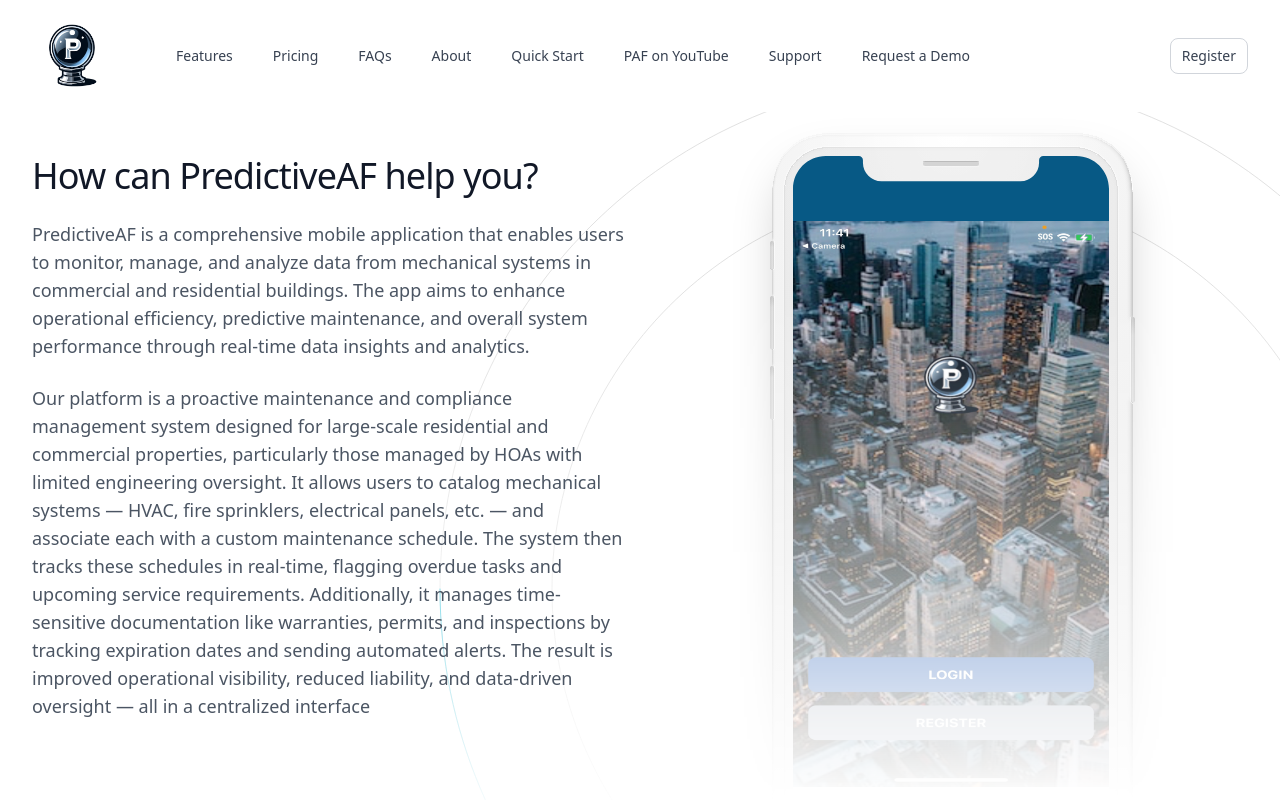
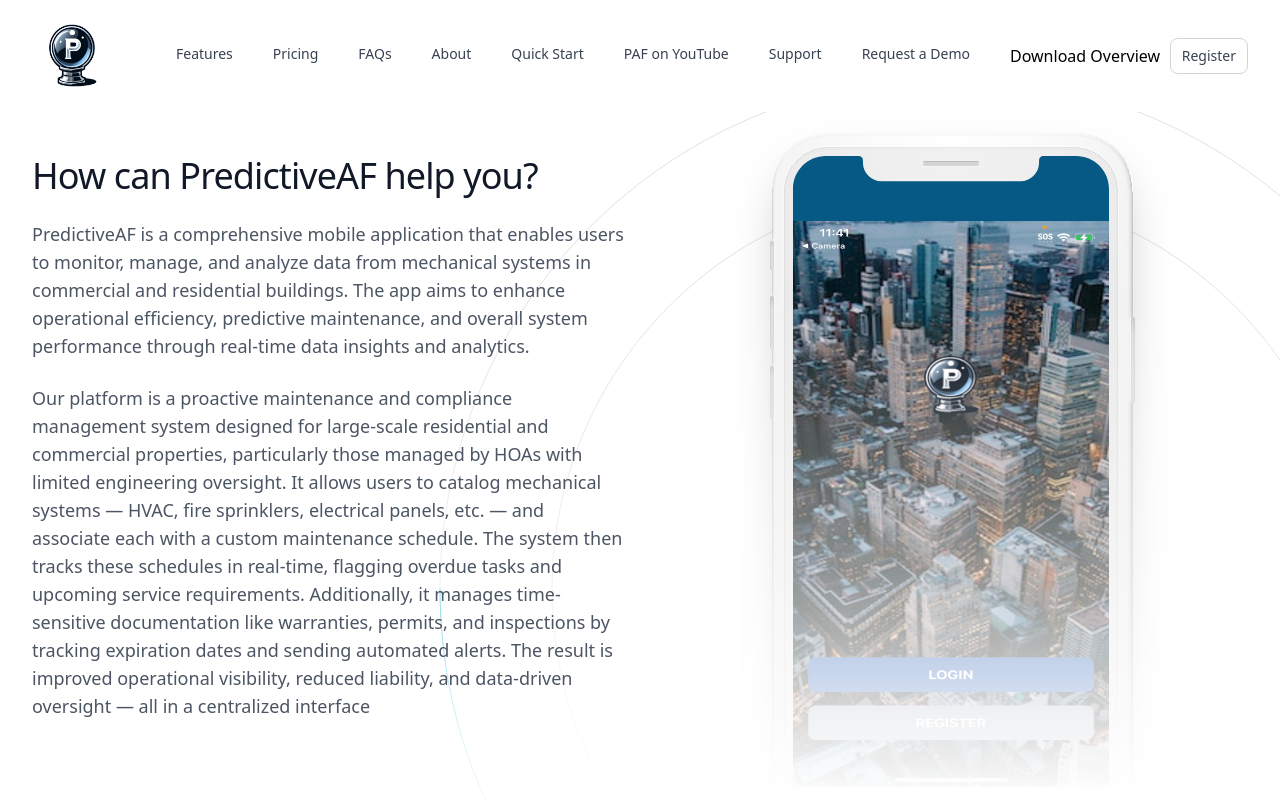
Before and after one commit to javalen/PAF-Public-Website, a React (Vite) app: page / in a window 1280 px wide. Shown: the top 800 px of the page. Built offline with nearby package versions, Linux system fonts and the light colour scheme; what pocketbase would draw is missing.

Commit message:
uploaded pdf

```diff
--- a/src/components/Header.jsx
+++ b/src/components/Header.jsx
@@ -61,6 +61,14 @@
             </a>
             <div className="hidden lg:flex lg:gap-10">
               <NavLinks />
+              <a
+                href="/PredictiveAF_Overview.pdf"
+                download
+                target="_blank"
+                rel="noopener noreferrer"
+              >
+                Download Overview
+              </a>
             </div>
           </div>
           <div className="flex items-center gap-6">
```
Also changed, not shown: 1 other file (tests, documents, lock files or other folders).
